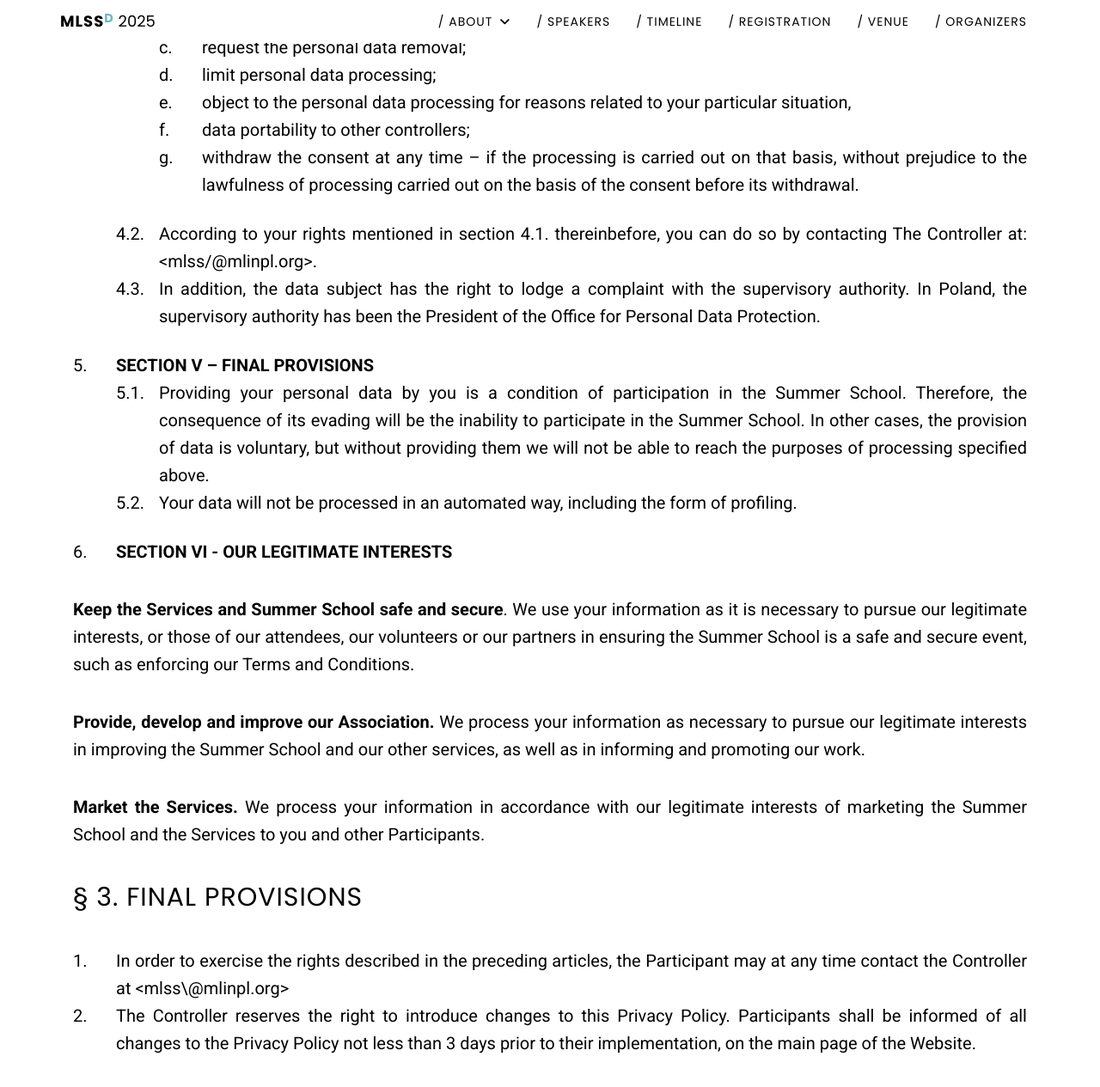
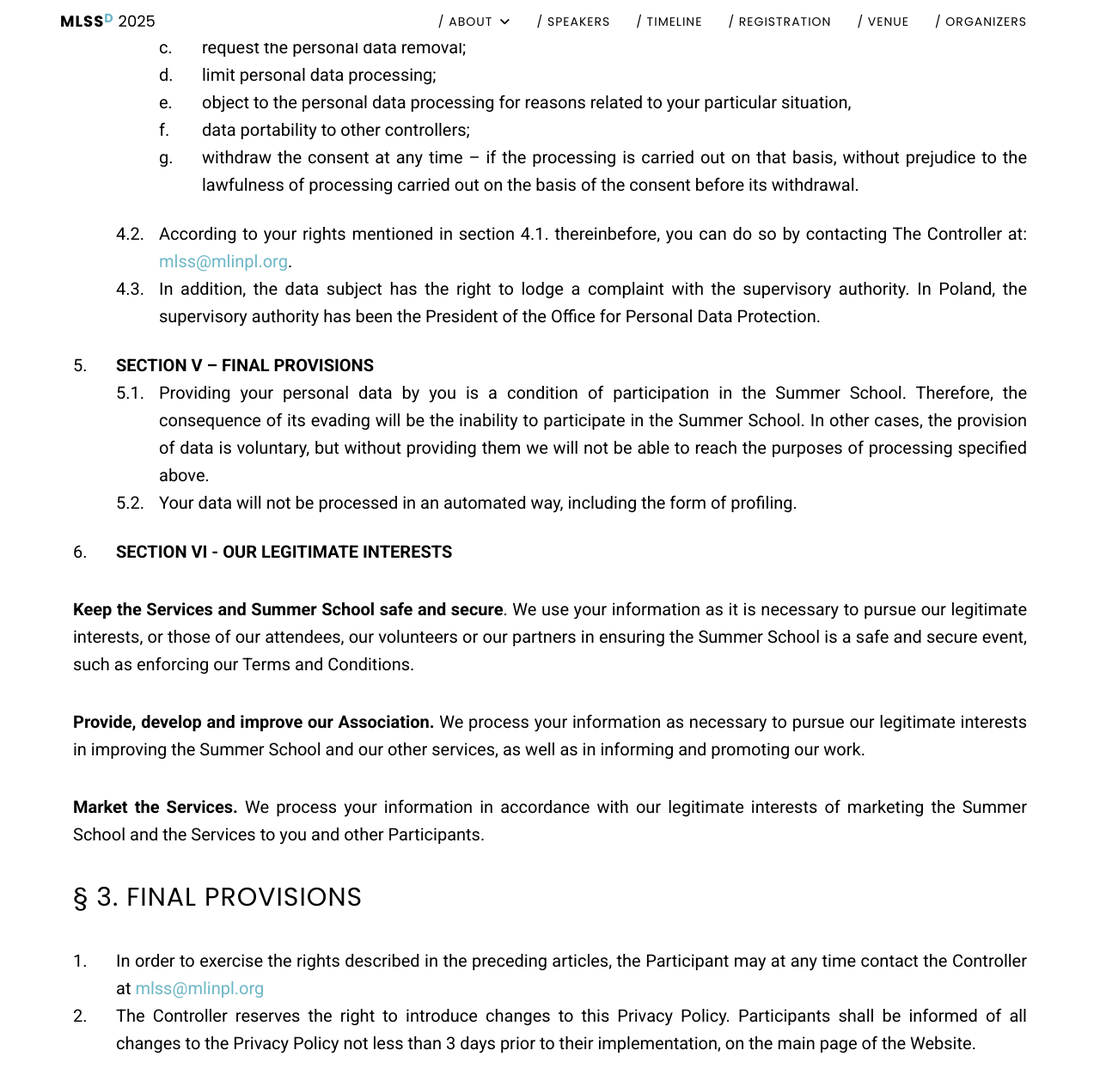
Before and after one commit to mlinpl/mlss2025.mlinpl.org, a Jekyll site: the page built from privacy-policy.md, in a window 1280 px wide and 1400 px high, scrolled down 3472 px. Shown: the top 1265 px of the window at 86% size. Built offline with Jekyll 4.4.1, drawn with Linux system fonts in a browser that asks for light colours; some of the changed text lies outside the part shown.

```diff
--- a/privacy-policy.md
+++ b/privacy-policy.md
@@ -17,7 +17,7 @@ As mentioned above, according to the GDPR, we inform you that:
 
 1. **SECTION I – THE CONTROLLER**
    1. The data controller of your data is **_ML in PL Association_**_, with its registered seat in Warsaw, Plac Bankowy 2 Street, KRS number: 0000754960, REGON: 381658081, NIP: 1182183164._
-   2. In matters related to the processing of personal data, please contact The Controller via e-mail address <mlss\@mlinpl.org>.
+   2. In matters related to the processing of personal data, please contact The Controller via e-mail address <mlss@mlinpl.org>.
 2. **SECTION II – DATA PROCESSING. PURPOSES AND LEGAL BASIS FOR DATA PROCESSING**
    1. In connection with purposes for data processing, the Controller collects and processes personal data, making every effort to ensure that the processed personal data is adequately secured.
    2. The processing of personal data is based on the applicable law, in particular, the GDPR.
@@ -61,7 +61,7 @@ As mentioned above, according to the GDPR, we inform you that:
       5. object to the personal data processing for reasons related to your particular situation,
       6. data portability to other controllers;
       7. withdraw the consent at any time – if the processing is carried out on that basis, without prejudice to the lawfulness of processing carried out on the basis of the consent before its withdrawal.
-   2. According to your rights mentioned in section 4.1. thereinbefore, you can do so by contacting The Controller at: <mlss/@mlinpl.org>.
+   2. According to your rights mentioned in section 4.1. thereinbefore, you can do so by contacting The Controller at: <mlss@mlinpl.org>.
    3. In addition, the data subject has the right to lodge a complaint with the supervisory authority. In Poland, the supervisory authority has been the President of the Office for Personal Data Protection.
 
 5. **SECTION V – FINAL PROVISIONS**
@@ -79,5 +79,5 @@ As mentioned above, according to the GDPR, we inform you that:
 
 ## § 3. FINAL PROVISIONS
 
-1. In order to exercise the rights described in the preceding articles, the Participant may at any time contact the Controller at <mlss\@mlinpl.org>
+1. In order to exercise the rights described in the preceding articles, the Participant may at any time contact the Controller at <mlss@mlinpl.org>
 2. The Controller reserves the right to introduce changes to this Privacy Policy. Participants shall be informed of all changes to the Privacy Policy not less than 3 days prior to their implementation, on the main page of the Website.
```
